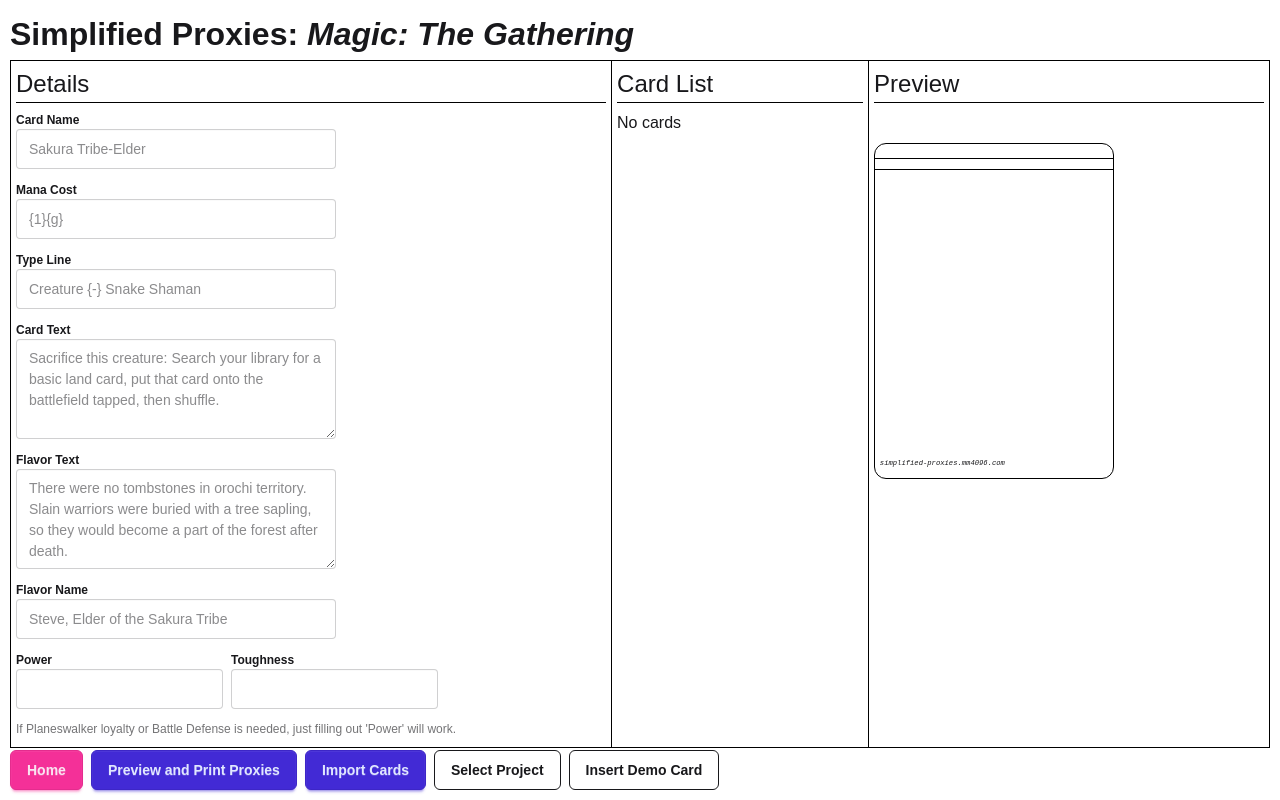
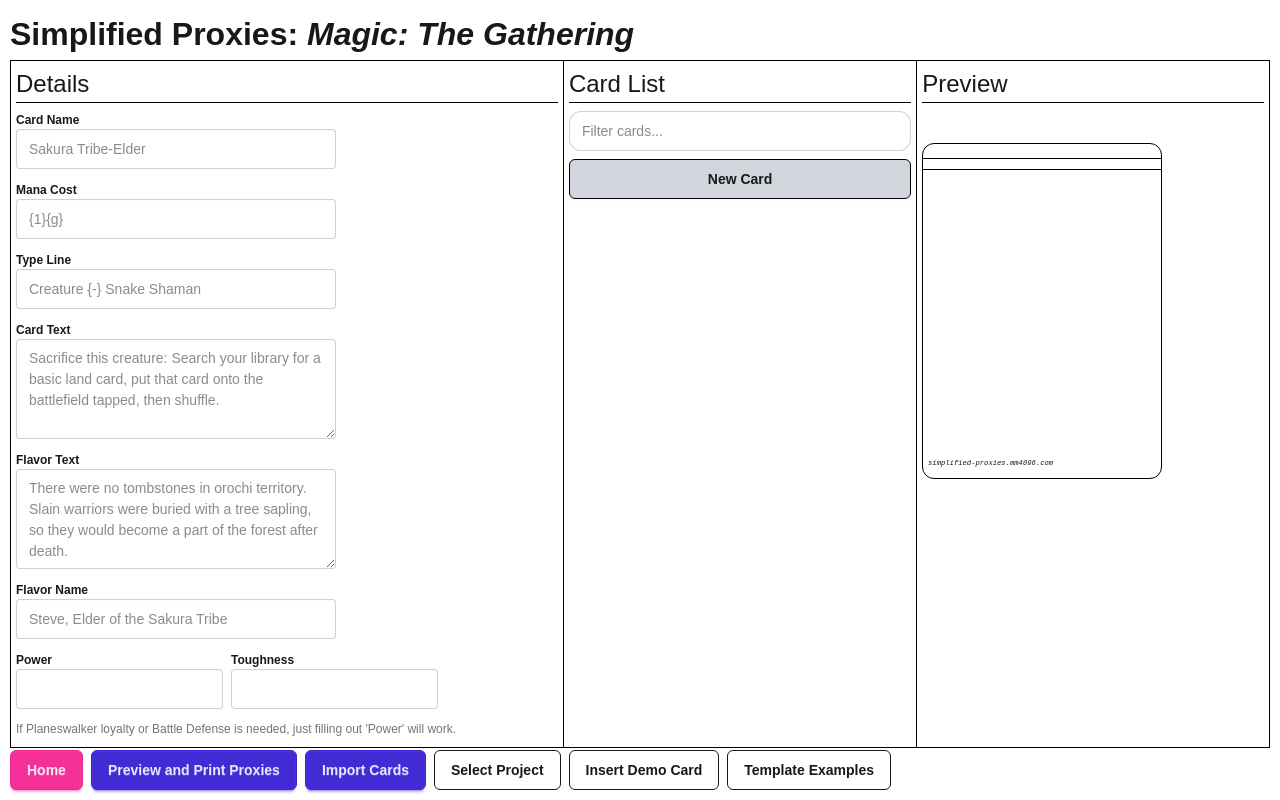
Before and after one commit to MM4096/simplified-proxies, a Next.js app: page /editor/mtg in a window 1280 px wide. Built offline with nearby package versions, Linux system fonts and the light colour scheme.

Commit message:
template examples

```diff
--- a/src/app/editor/components/cardList.tsx
+++ b/src/app/editor/components/cardList.tsx
@@ -29,17 +29,10 @@
 		return card.card_name || "";
 	}
 
-	if (cards.length === 0) return (
-		<div className="card-list">
-			<h2 className="custom-divider">Card List</h2>
-			<p>No cards</p>
-		</div>
-	)
-
 	return (<div className={`${className} card-list max-h-full h-full overflow-y-auto md:w-1/5`}>
 		<h2 className="custom-divider">Card List</h2>
 		<input className="input w-full shrink-0 rounded-xl" type="text" placeholder="Filter cards..." value={filter}
-			   onChange={(e) => {
+		       onChange={(e) => {
 				   setFilter(e.target.value);
 			   }}
 		/>
@@ -65,7 +58,7 @@
 
 						<span className="text-xs mr-2">QTY:</span>
 						<input className="input input-sm shrink !max-w-[10ch]" type="number" value={card.quantity || 1}
-							   onChange={(e) => {
+						       onChange={(e) => {
 								   const value = parseInt(e.target.value);
 
 								   if (value <= 0) {
--- a/src/app/editor/components/editorPage.tsx
+++ b/src/app/editor/components/editorPage.tsx
@@ -10,6 +10,7 @@
 import {PTCGCardObject} from "@/app/editor/components/cards/ptcgCardObject";
 import {Card, MTGCard, PTCGCard} from "@/lib/card";
 import {setSimplifiedEditor} from "@/lib/storage";
+import {TemplateExamples} from "@/app/editor/components/template_examples";
 
 export type EditorPageProps = {
 	gameName: string,
@@ -18,6 +19,7 @@
 	cardInputsAction: (props: { onChange: (key: string, value: string) => void, card: Card }) => ReactNode,
 	importCardsAction: (props: { setCards: (cards: Card[]) => void, cards: Card[] }) => ReactNode,
 	demoCard?: Card,
+	templateCards?: Record<string, Card>,
 }
 
 /**
@@ -28,7 +30,7 @@
  * @param cardInputs Inputs to fill in card information
  * @constructor
  */
-export function EditorPage({gameName, gameId, gameLocalStorageKey, cardInputsAction, importCardsAction, demoCard}:
+export function EditorPage({gameName, gameId, gameLocalStorageKey, cardInputsAction, importCardsAction, demoCard, templateCards}:
 						   EditorPageProps) {
 	const [cards, setCards] = useState<Card[]>([]);
 	const [editingIndex, setEditingIndex] = useState<number | null>(null);
@@ -200,6 +202,13 @@
 					setCards([...cards, demoCard]);
 				}}>Insert Demo Card</button>) : ""
 			}
+			{
+				templateCards ? (<>
+					<TemplateExamples templates={templateCards} appendCard={(card: Card) => {
+						setCards([...cards, card]);
+					}}/>
+				</>) : ""
+			}
 		</div>
 
 	</div>)
--- /dev/null
+++ b/src/app/editor/components/template_examples.tsx
@@ -0,0 +1,45 @@
+import {Card} from "@/lib/card";
+import {useRef} from "react";
+
+export function TemplateExamples({templates, appendCard}: {
+	templates: Record<string, Card>,
+	appendCard: (card: Card) => void,
+}) {
+	const templateDialogRef = useRef<HTMLDialogElement>(null);
+
+	return (<>
+		<button className="btn btn-outline" onClick={() => {
+			templateDialogRef.current?.showModal();
+		}}>
+			Template Examples
+		</button>
+
+		<dialog className="modal" ref={templateDialogRef}>
+			<div className="modal-box flex flex-col gap-2">
+				<h2 className="custom-divider">Template Examples</h2>
+				<p>
+					Below are some example templates you can use to quickly create a card.
+					<br/><br/>
+					You can also use the &quot;Import Cards&quot; feature to import cards from Scryfall.
+				</p>
+				<div className="flex flex-col gap-2">
+					{
+						Object.entries(templates).map(([name, card], index) => {
+							return (<button className="btn btn-outline" onClick={() => {
+								appendCard(card);
+								templateDialogRef.current?.close();
+							}} key={index}>{name}</button>)
+						})
+					}
+					<br/>
+					<button className="btn btn-primary" onClick={() => {
+						templateDialogRef.current?.close();
+					}}>Close</button>
+				</div>
+			</div>
+			<form method="dialog" className="modal-backdrop">
+				<button>close</button>
+			</form>
+		</dialog>
+	</>)
+}
--- a/src/app/editor/mtg/page.tsx
+++ b/src/app/editor/mtg/page.tsx
@@ -48,7 +48,7 @@
 									filling
 									out &apos;Power&apos; will work.</p>
 
-								<div className="collapse bg-base-100 border flex-none collapse-arrow">
+								<div className="collapse bg-base-100 border flex-none collapse-arrow max-w-full">
 									<input type="checkbox"/>
 									<div className="collapse-title">Dual-Faced Cards</div>
 									<div className="collapse-content">
@@ -134,5 +134,92 @@
 							type_line: "Mysterious {-} Card",
 							card_text: "Mess around with the different fields of this card! A list of all available symbols can be found on <a href='https://scryfall.com/docs/api/colors#mana-costs-and-other-symbology' class='link' target='_blank'>Scryfall</a>, all forward slashes (/) in mana symbols are optional (i.e. {wbp} is the same as {w/b/p}). This field supports HTML formatting! <b>Bold text</b> <i>Italic Text</i>\nPress \"Import Cards\" to import from a decklist, and \"Preview and Print Proxies\" to see and print your proxies.",
 							power: "1", toughness: "1",
-						} as MTGCard}/>)
+						} as MTGCard}
+	                    templateCards={{
+							"Aftermath Split": {
+								card_name: "Aftermath Card",
+								mana_cost: "{c}{w}{u}{b}{r}{g}",
+								type_line: "Sorcery",
+								card_text: "This is a card with an Aftermath template. The Aftermath half can be changed through the \"Dual-Faced Cards\" section.",
+
+								reverse_card_name: "Aftermath Half",
+								reverse_mana_cost: "{15}",
+								reverse_type_line: "Instant",
+								reverse_text: "Aftermath\nThis is the aftermath half",
+
+								card_template: MTGCardTemplate.SPLIT_AFTERMATH,
+							} as MTGCard,
+							"Planeswalker": {
+								card_name: "Planeswalker Card",
+								mana_cost: "{c}{w}{u}{b}{r}{g}",
+								type_line: "Planeswalker {-} You",
+								card_text: "+1: Each loyalty ability starts with a <i>+x:</i> and is formatted.\n-X: Loyalty abilities can use non-typical values.\n-{c}: Such as this!<br/>Use HTML breaks (&lt;br&gt;) to create line breaks in an ability without starting a new ability.\nUse a full linebreak at the end to add additional rules text.<br/>Fill in <i>Power</i> to set starting loyalty.",
+								power: "5",
+
+								card_template: MTGCardTemplate.PLANESWALKER,
+							} as MTGCard,
+							"Spacecraft": {
+								card_name: "Spacecraft Card",
+								mana_cost: "{c}{w}{u}{b}{r}{g}",
+								type_line: "Artifact {-} Spacecraft",
+								card_text: "Station\n1+ | Each station threshold starts with \"<i>x+ | </i>\" (note the spaces around the vertical line).\nLinebreaks don't interrupt sections.\n2+ | Spacecraft can have any number of sections, but each section <i>must</i> start with a number.\n999+ | Flying, Vigilance, Haste, First Strike, Lifelink",
+								power: "1", toughness: "1",
+
+								card_template: MTGCardTemplate.SPACECRAFT,
+							} as MTGCard,
+							"Saga": {
+								card_name: "The Saga of Darth Plagueis the Wise",
+								mana_cost: "{b}{b}{b}{r}{r}{r}",
+								type_line: "Legendary Enchantment Creature {-} Time Lord Saga",
+								card_text: "I {-} Each chapter starts with \"<i>x {-}</i>\" ({-} can be represented with an em-dash character, or \{-\})\nII, III, V {-} Multiple chapter symbols can be added with \"<i>x, y, z, ... {-}</i>\". Each chapter\'s text can only span one line.\nIV {-} Chapters can be out of order.\nText for Saga Creatures can be added at the very end.",
+								power: "9", toughness: "10",
+
+								card_template: MTGCardTemplate.SAGA,
+							} as MTGCard,
+							"Level-Up": {
+								card_name: "Level-Up Card",
+								mana_cost: "{c}{w}{u}{b}{r}{g}",
+								type_line: "Creature {-} Time Lord",
+								card_text: "Level up {c}{w}{u}{b}{r}{g}\nLEVEL 1-2\n2/2\nEach level starts with LEVEL x-y, followed by its power and toughness on a new line.\nLEVEL 3-4\n3/3\nLEVEL 5+\n5/5\nThe power and toughness of the card itself (without leveling up) appears at the bottom.",
+
+								power: "1", toughness: "1",
+
+								card_template: MTGCardTemplate.LEVEL_UP,
+							} as MTGCard,
+							"Rooms": {
+								card_name: "Room 1",
+								mana_cost: "{c}{w}{u}",
+								type_line: "Enchantment {-} Room",
+								card_text: "The other room can be set-up via \"Dual-Faced Cards\"",
+
+								reverse_card_name: "Room 2",
+								reverse_mana_cost: "{b}{r}{g}",
+								reverse_type_line: "Enchantment {-} Room",
+								reverse_text: "This room can be set-up via \"Dual-Faced Cards\"",
+
+								card_template: MTGCardTemplate.ROOMS
+							} as MTGCard,
+							"Adventure / Omen / Prepare": {
+								card_name: "Main Card",
+								mana_cost: "{c}{w}{u}{b}{r}{g}",
+								type_line: "Artifact",
+								card_text: "Set up the attached spell via \"Dual-Faced Cards\".",
+
+								reverse_card_name: "Other Side",
+								reverse_mana_cost: "{0}",
+								reverse_type_line: "Instant {-} Adventure",
+								reverse_text: "Target permanent.",
+
+								card_template: MTGCardTemplate.ADVENTURE,
+							} as MTGCard,
+							"Class": {
+								card_name: "Class Card",
+								mana_cost: "{c}{w}{u}{b}{r}{g}",
+								type_line: "Enchantment {-} Class",
+								card_text: "Whenever you target a permanent, draw a card.\n{c}{w}{u}{b}{r}{g}: Level 2\nEach level section starts with \"<i>COST: Level x</i>\".\nLine breaks in class text are OK.\n{w}{u}{b}{r}{g}, Pay 2 life, {t}: Level 3\nLevel up costs can only end with a mana symbol.",
+
+								card_template: MTGCardTemplate.CLASS,
+							} as MTGCard,
+						}}
+	/>)
 }
--- a/src/lib/changelog.tsx
+++ b/src/lib/changelog.tsx
@@ -17,6 +17,14 @@
 const gitURL: string = "https://github.com/MM4096/simplified-proxies"
 
 export const changelog: Changelog = [
+	{
+		date: "2026-06-24",
+		version: "v1.12.2",
+		changes: (<ul className="list-disc">
+			<li><BugBadge/> <MTGBadge/> While importing with Moxfield, invalid Scryfall IDs no longer throws an error.</li>
+			<li><BugBadge/> <MTGBadge/> Spacecraft template now works as intended (<BugReport reportId={15}/>)</li>
+		</ul>)
+	},
 	{
 		date: "2026-06-22",
 		version: "v1.12.1",
```
Lines whose indentation alone changed are shown as unchanged.
